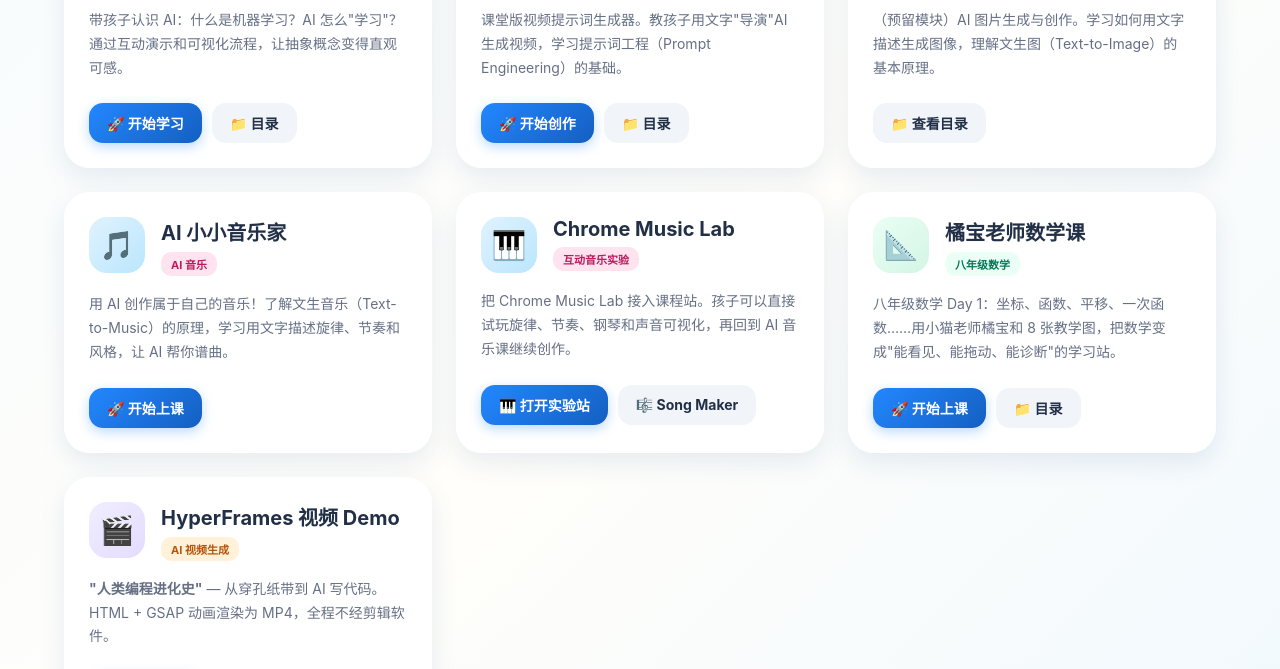
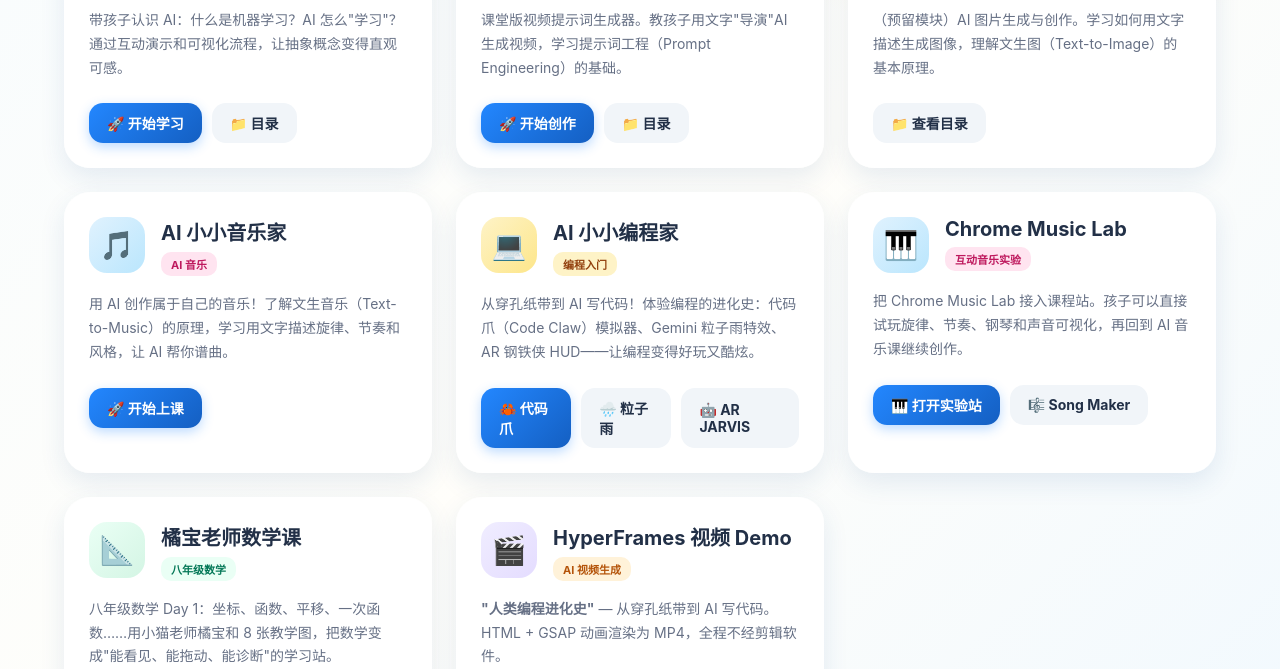
Before and after one commit to flyingcloud-code/edu-web, a website: page index.html in a window 1280 px wide. Shown: the part 620-1289 px from the top of the page. Drawn offline with Linux system fonts and the light colour scheme; no server answers.

Commit message:
feat: add AI 编程 card (4_ai_programing) to homepage
- Add new AI 小小编程家 module card with links to code_claw, gemini-rain, ar_jarvis_hud
- Add .code CSS class for card icon and tag styling
- Update hero stats: 6 → 7 learning modules

```diff
--- a/index.html
+++ b/index.html
@@ -161,6 +161,7 @@
     .card-icon.green { background: linear-gradient(135deg, #eafff5, #d4f5e4); }
     .card-icon.purple { background: linear-gradient(135deg, #f0edff, #e4dcff); }
     .card-icon.pink { background: linear-gradient(135deg, #e0f2fe, #bae6fd); }
+    .card-icon.code { background: linear-gradient(135deg, #fef3c7, #fde68a); }
 
     .card-title h3 { margin: 0; font-size: 20px; }
     .card-title .tag {
@@ -173,6 +174,7 @@
     .tag.math { background: #eafff5; color: #047857; }
     .tag.side { background: #f0edff; color: #6d28d9; }
     .tag.music { background: #ffe4f0; color: #be185d; }
+    .tag.code { background: #fef3c7; color: #92400e; }
 
     .card-body {
       padding: 16px 24px 24px;
@@ -238,7 +240,7 @@
     <p>AI 小小实验室、AI 小小导演、橘宝老师数学课……<br>把抽象知识变成看得见、摸得着、能互动的学习体验。</p>
     <div class="hero-stats">
       <div class="stat">
-        <div class="num">6</div>
+        <div class="num">7</div>
         <div class="label">学习模块</div>
       </div>
       <div class="stat">
@@ -334,6 +336,24 @@
 
     <div class="project-card">
       <div class="card-header">
+        <div class="card-icon code">💻</div>
+        <div class="card-title">
+          <h3>AI 小小编程家</h3>
+          <span class="tag code">编程入门</span>
+        </div>
+      </div>
+      <div class="card-body">
+        <p>从穿孔纸带到 AI 写代码！体验编程的进化史：代码爪（Code Claw）模拟器、Gemini 粒子雨特效、AR 钢铁侠 HUD——让编程变得好玩又酷炫。</p>
+      </div>
+      <div class="card-footer">
+        <a class="btn btn-primary" href="./4_ai_programing/code_claw.html">🦀 代码爪</a>
+        <a class="btn btn-ghost" href="./4_ai_programing/gemini-rain.html">🌧️ 粒子雨</a>
+        <a class="btn btn-ghost" href="./4_ai_programing/ar_jarvis_hud.html">🤖 AR JARVIS</a>
+      </div>
+    </div>
+
+    <div class="project-card">
+      <div class="card-header">
         <div class="card-icon pink">🎹</div>
         <div class="card-title">
           <h3>Chrome Music Lab</h3>
```
